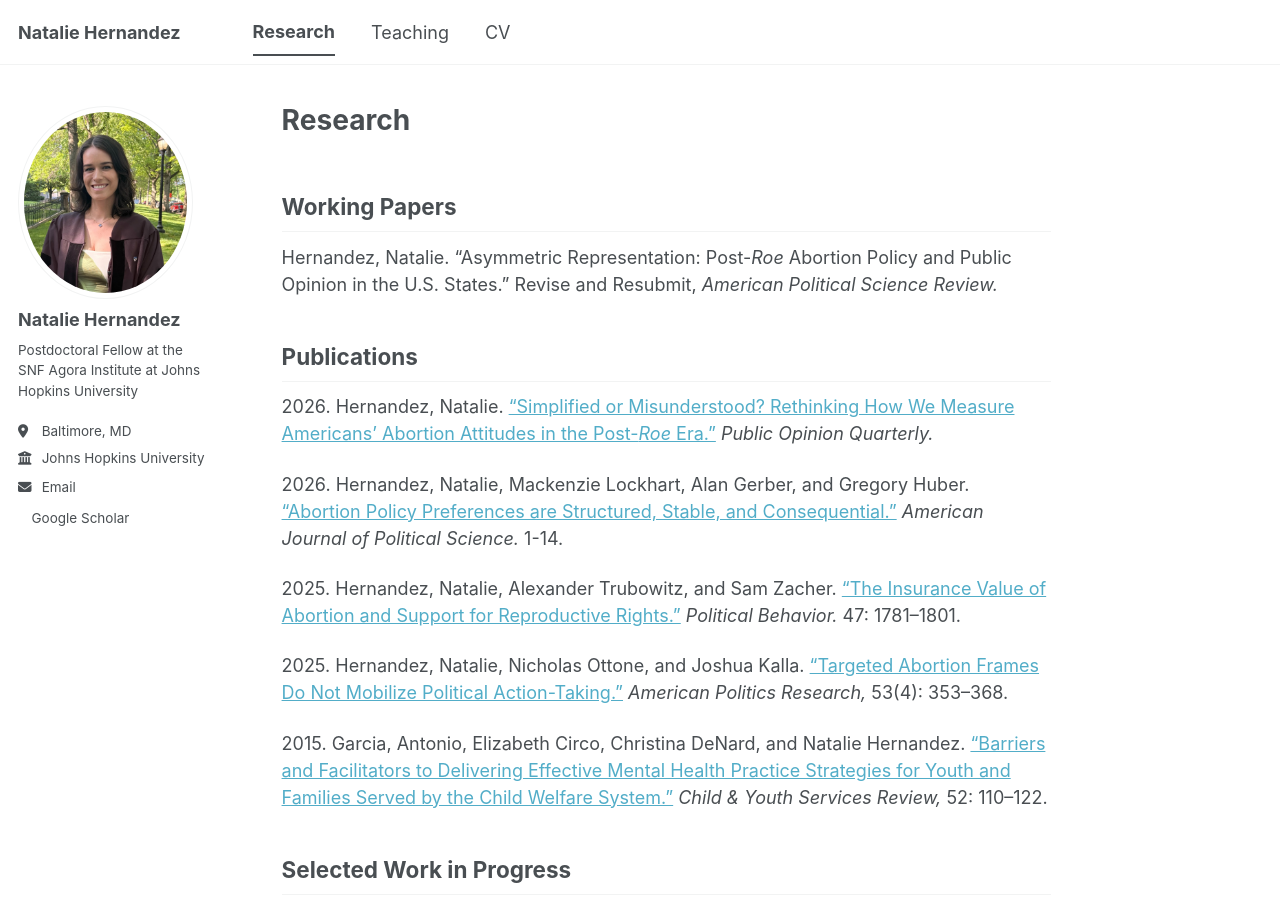
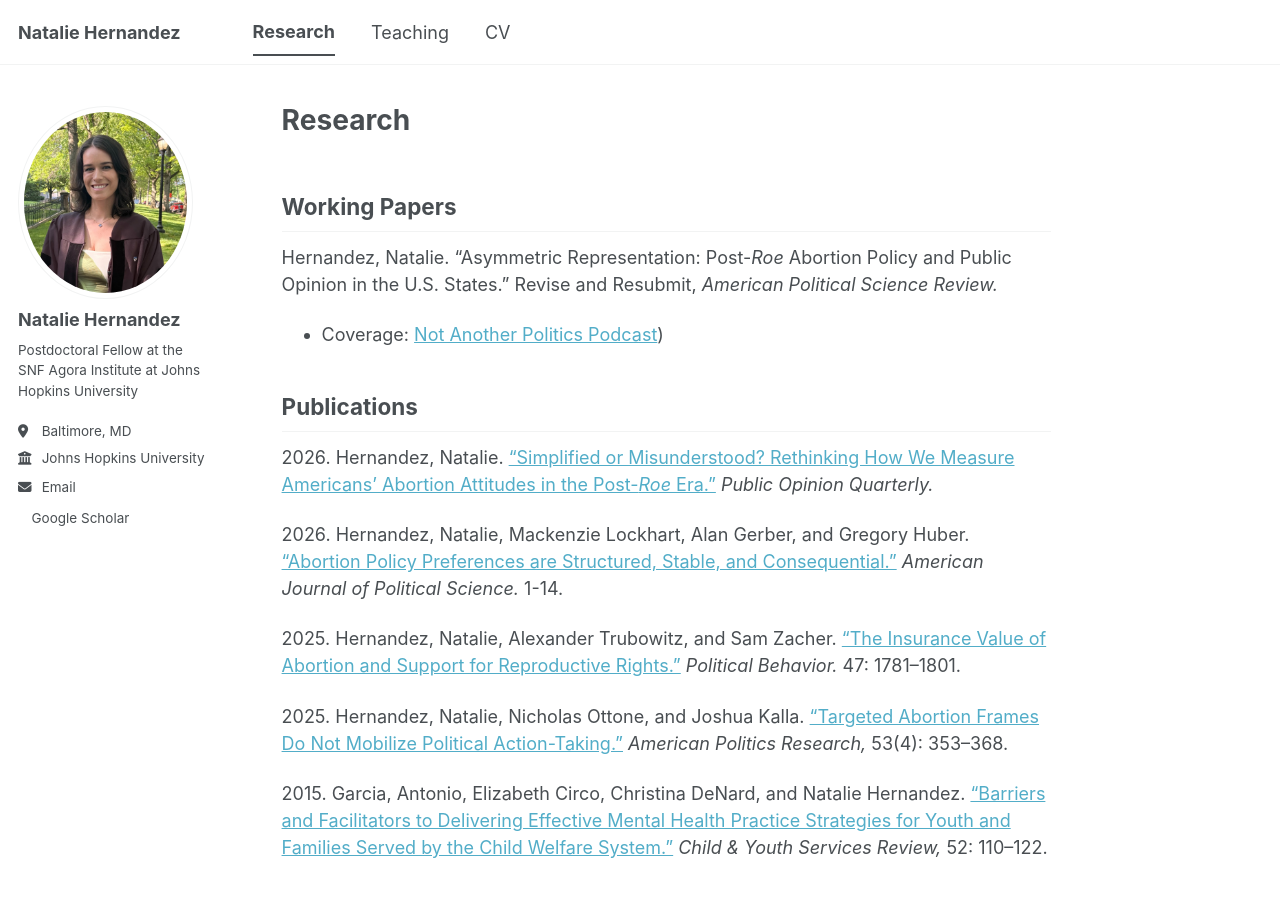
Before and after one commit to nataliehdez11/nataliehdez11.github.io, a Jekyll site: the page built from _pages/research.md, in a window 1280 px wide and 900 px high. Built offline with Jekyll 4.4.1, drawn with Linux system fonts in a browser that asks for light colours; a style sheet for code colours, icons or effects is not loaded.

Commit message:
Update research.md

```diff
--- a/_pages/research.md
+++ b/_pages/research.md
@@ -7,6 +7,7 @@ author_profile: true
 ## Working Papers
 
 Hernandez, Natalie. "Asymmetric Representation: Post-*Roe* Abortion Policy and Public Opinion in the U.S. States." Revise and Resubmit, *American Political Science Review.*
+- Coverage: [Not Another Politics Podcast](https://open.spotify.com/episode/1hAYCy82XA0S948iKFktaC?si=61-9uBrZSw622sQS404ryA&nd=1&dlsi=58966413403e4fa4))
 
 ## Publications
 
```
